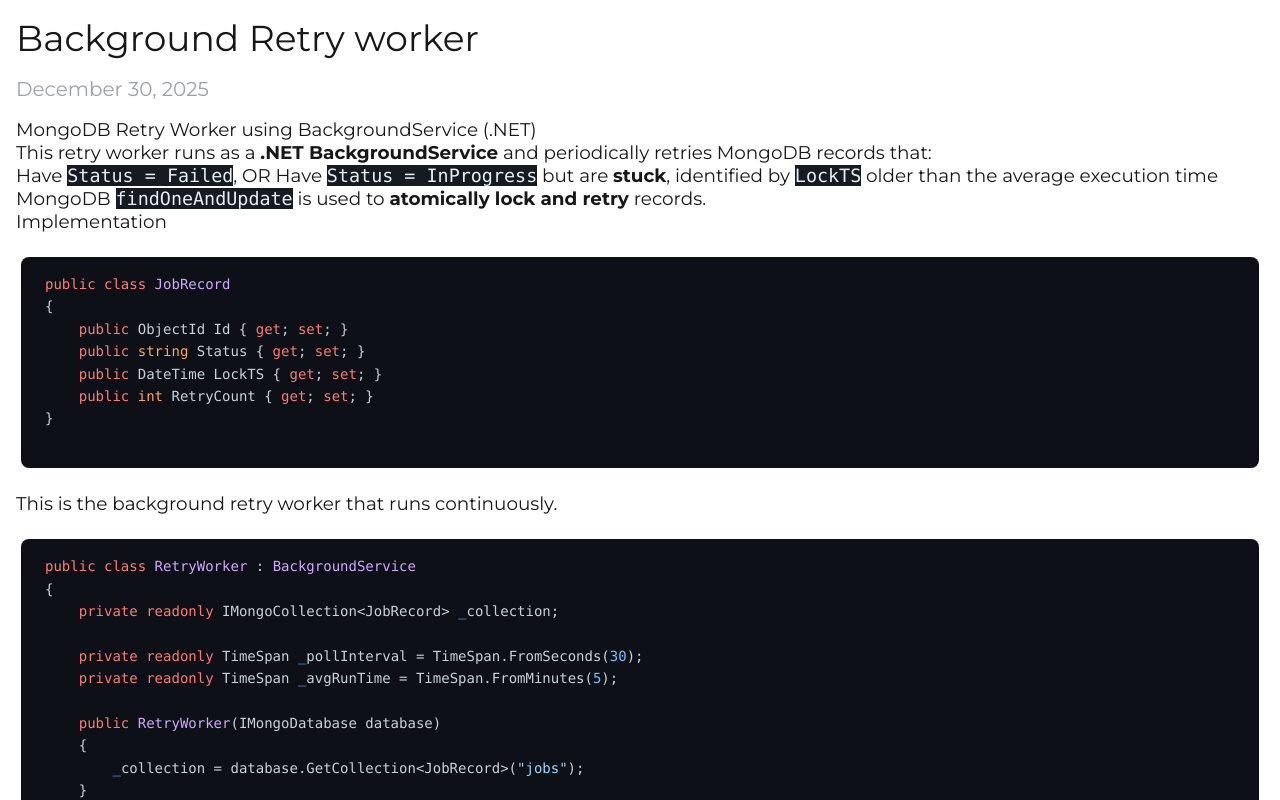
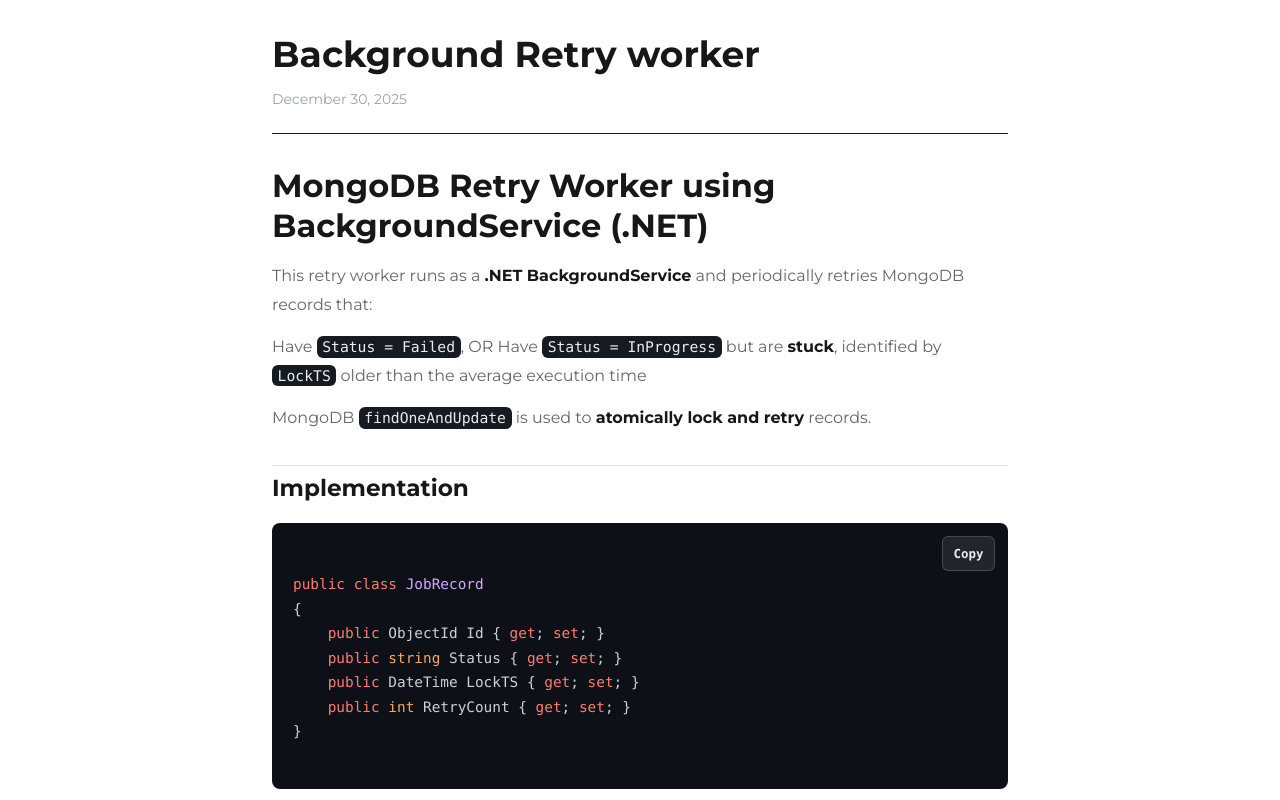
Before and after one commit to siddhantantil39/siddhantantil39-portfolio, a Next.js app: page /blogs/retry-worker in a window 1280 px wide. Shown: the top 800 px of the page. Built offline with nearby package versions, Linux system fonts and the light colour scheme.

Commit message:
Changed blog page styles, again codex

```diff
--- a/src/app/blogs/[id]/page.tsx
+++ b/src/app/blogs/[id]/page.tsx
@@ -1,7 +1,7 @@
 import { getSortedPostsData, getAllPostIds } from '@/app/lib/Posts';
 import Date from '@/app/components/Date';
-import utilStyles from '@/app/utils.module.css'
 import Link from 'next/link';
+import BlogPostContent from '@/app/components/BlogPostContent';
 
 export type Post = {
   id: string;
@@ -28,14 +28,15 @@
   }
 
   return (
-    <article className='px-4'>
-        <h1 className={utilStyles.headingLg}>{post.title}</h1>
-        <div className={utilStyles.headingMd}>
+    <article className='mx-auto max-w-3xl px-4 py-8'>
+        <header className="mb-8 border-b border-primary/10 pb-6">
+        <h1 className="text-4xl font-bold leading-tight text-primary font-montserrat">{post.title}</h1>
+        <div className="mt-3 text-sm text-secondary-300 font-montserrat">
           <Date dateString={post.date} />
         </div>
-        <div className={utilStyles.mdContentH2}
-             dangerouslySetInnerHTML={{ __html: post.content }} />
-        <Link className="text-blue-500 hover:text-blue-700 py-4 text-lg font-bold" href="/blogs">← Go back</Link>
+        </header>
+        <BlogPostContent html={post.content} />
+        <Link className="mt-8 inline-flex text-blue-500 hover:text-blue-700 text-base font-bold" href="/blogs">← Go back</Link>
       </article>
   );
 }
--- /dev/null
+++ b/src/app/components/BlogPostContent.module.css
@@ -0,0 +1,109 @@
+.content {
+  color: var(--foreground);
+  font-size: 1rem;
+  line-height: 1.8;
+}
+
+.content :global(h1),
+.content :global(h2),
+.content :global(h3) {
+  color: var(--foreground);
+  font-weight: 700;
+  line-height: 1.25;
+}
+
+.content :global(h1) {
+  margin: 2rem 0 1rem;
+  font-size: 2rem;
+}
+
+.content :global(h2) {
+  margin: 2rem 0 0.75rem;
+  padding-top: 0.5rem;
+  font-size: 1.45rem;
+  border-top: 1px solid color-mix(in srgb, var(--foreground) 12%, transparent);
+}
+
+.content :global(h3) {
+  margin: 1.5rem 0 0.65rem;
+  font-size: 1.18rem;
+}
+
+.content :global(p) {
+  margin: 0.85rem 0;
+  color: var(--text-secondary);
+}
+
+.content :global(strong) {
+  color: var(--foreground);
+}
+
+.content :global(ul),
+.content :global(ol) {
+  margin: 1rem 0 1rem 1.25rem;
+  color: var(--text-secondary);
+}
+
+.content :global(li) {
+  margin: 0.35rem 0;
+}
+
+.content :global(:not(pre) > code) {
+  padding: 0.15rem 0.35rem;
+  border-radius: 6px;
+  background: color-mix(in srgb, var(--foreground) 10%, transparent);
+  color: var(--foreground);
+  font-size: 0.92em;
+}
+
+.content :global(pre) {
+  position: relative;
+  margin: 1.25rem 0 1.6rem;
+  padding: 3rem 1.25rem 1.25rem;
+  border-radius: 8px;
+  border: 1px solid color-mix(in srgb, var(--foreground) 13%, transparent);
+  background: #0d1117;
+  color: #e6edf3;
+  font-size: 0.9rem;
+  line-height: 1.7;
+}
+
+.content :global(pre code) {
+  font-family: var(--font-geist-mono), monospace;
+}
+
+.copyButton {
+  position: absolute;
+  top: 0.75rem;
+  right: 0.75rem;
+  z-index: 1;
+  border: 1px solid color-mix(in srgb, #ffffff 16%, transparent);
+  border-radius: 6px;
+  padding: 0.35rem 0.65rem;
+  background: color-mix(in srgb, #ffffff 9%, transparent);
+  color: #e6edf3;
+  font-size: 0.78rem;
+  font-weight: 600;
+  cursor: pointer;
+  transition: background 160ms ease, border-color 160ms ease;
+}
+
+.copyButton:hover {
+  border-color: color-mix(in srgb, #ffffff 28%, transparent);
+  background: color-mix(in srgb, #ffffff 15%, transparent);
+}
+
+@media (max-width: 640px) {
+  .content :global(h1) {
+    font-size: 1.65rem;
+  }
+
+  .content :global(h2) {
+    font-size: 1.25rem;
+  }
+
+  .content :global(pre) {
+    padding: 2.8rem 1rem 1rem;
+    font-size: 0.82rem;
+  }
+}
--- /dev/null
+++ b/src/app/components/BlogPostContent.tsx
@@ -0,0 +1,70 @@
+"use client";
+
+import { useEffect, useRef } from "react";
+import styles from "./BlogPostContent.module.css";
+
+type BlogPostContentProps = {
+  html: string;
+};
+
+const copyText = async (text: string) => {
+  if (navigator.clipboard) {
+    await navigator.clipboard.writeText(text);
+    return;
+  }
+
+  const textArea = document.createElement("textarea");
+  textArea.value = text;
+  textArea.style.position = "fixed";
+  textArea.style.opacity = "0";
+  document.body.appendChild(textArea);
+  textArea.select();
+  document.execCommand("copy");
+  document.body.removeChild(textArea);
+};
+
+export default function BlogPostContent({ html }: BlogPostContentProps) {
+  const contentRef = useRef<HTMLDivElement>(null);
+
+  useEffect(() => {
+    const content = contentRef.current;
+
+    if (!content) return;
+
+    const codeBlocks = Array.from(content.querySelectorAll<HTMLPreElement>("pre"));
+
+    codeBlocks.forEach((block) => {
+      if (block.querySelector("button")) return;
+
+      const button = document.createElement("button");
+      button.type = "button";
+      button.className = styles.copyButton;
+      button.textContent = "Copy";
+
+      button.addEventListener("click", async () => {
+        const code = block.querySelector("code")?.textContent ?? "";
+
+        try {
+          await copyText(code);
+          button.textContent = "Copied";
+        } catch {
+          button.textContent = "Failed";
+        }
+
+        window.setTimeout(() => {
+          button.textContent = "Copy";
+        }, 1600);
+      });
+
+      block.appendChild(button);
+    });
+  }, [html]);
+
+  return (
+    <div
+      ref={contentRef}
+      className={styles.content}
+      dangerouslySetInnerHTML={{ __html: html }}
+    />
+  );
+}
```
Also changed, not shown: src/app/blogs/page.tsx (line endings or trailing spaces).
